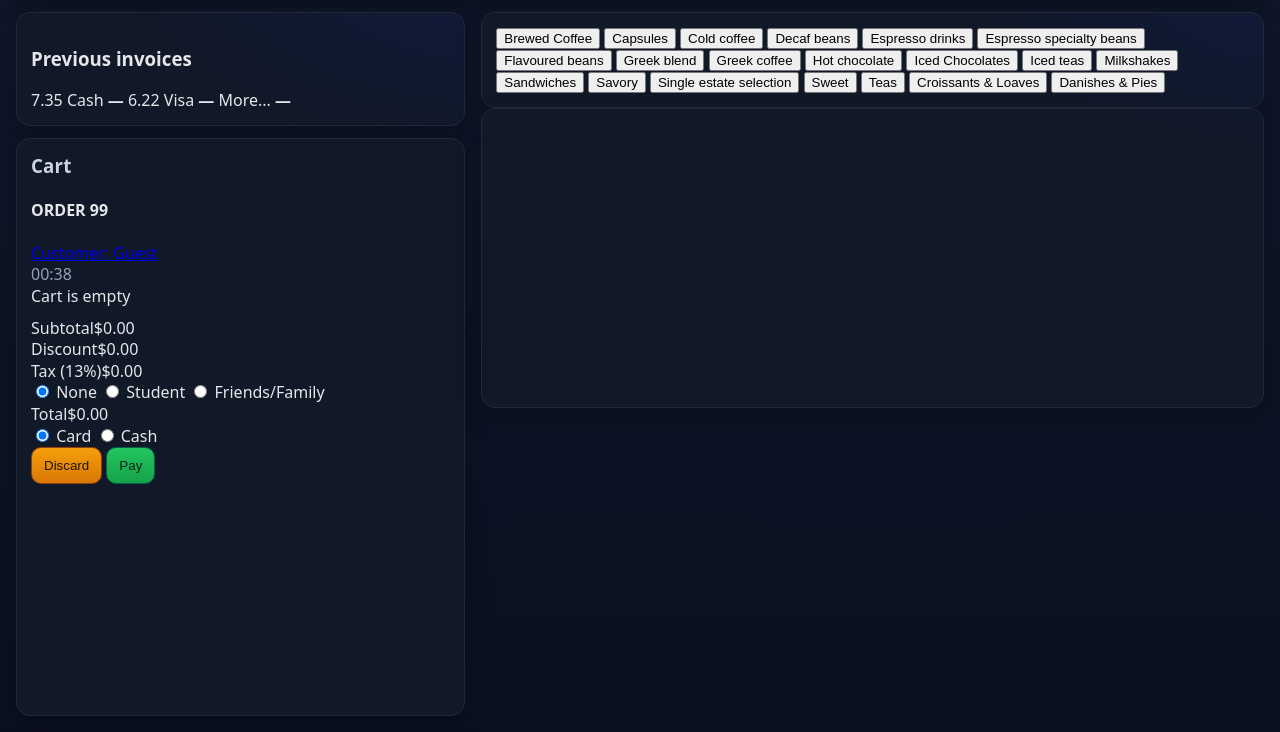
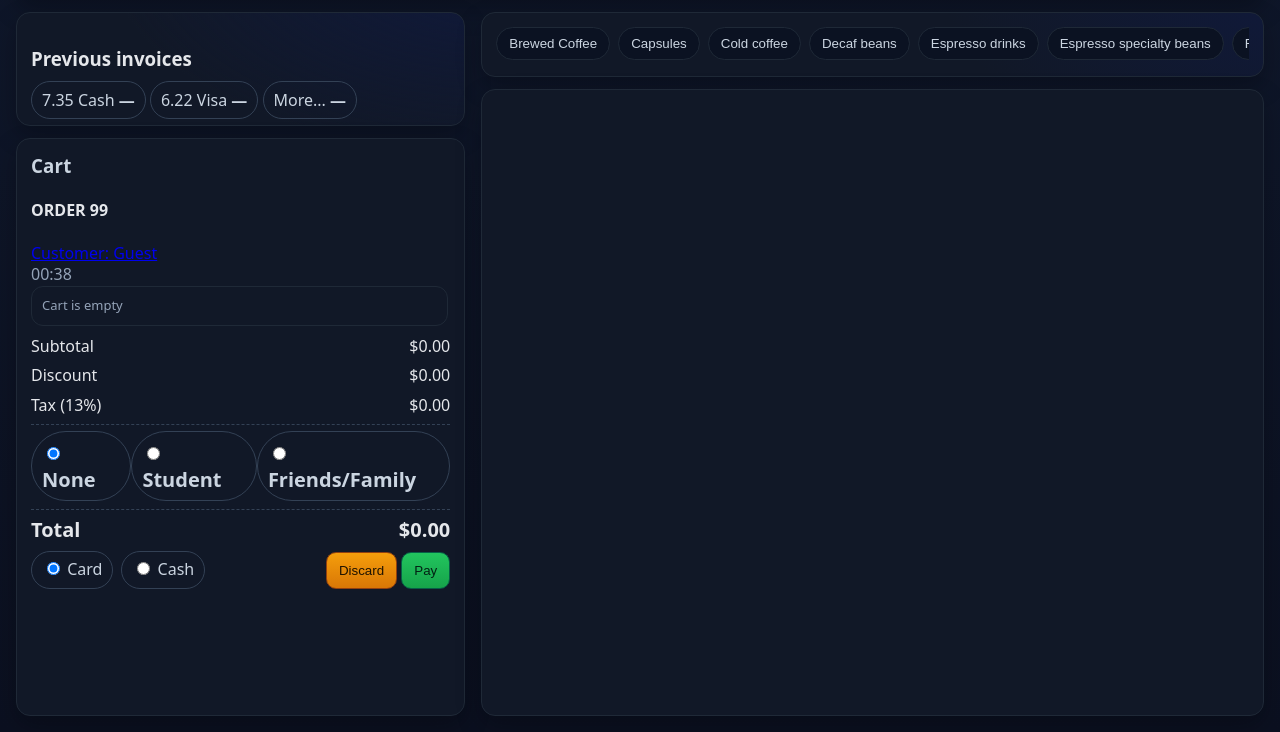
Before and after one commit to markshmidt/coffee-shop-app, a Django app: template coffeeshop/store/templates/home.html in a window 1280 px wide. Shown: the part 68-800 px from the top of the page. Run offline with Django 5.2, Linux system fonts and the light colour scheme; the template is opened without the code that fills it: values that come from a table or form of the project are taken from there, others are empty; a user stored in the database is signed in; data comes from the database, SQL or seed files in the repository.

Commit message:
fixes in styles

```diff
--- a/coffeeshop/store/static/css/styles.css
+++ b/coffeeshop/store/static/css/styles.css
@@ -63,3 +63,76 @@
     .btn.primary{ background:linear-gradient(180deg, #22c55e, #16a34a); border-color:#065f46; color:#032114; }
     .btn.warn{ background:linear-gradient(180deg, #f59e0b, #d97706); border-color:#92400e; color:#1f1300; }
     .btn.ghost{ background:#0b1222; }
+
+    .cart-lines{ display:flex; flex-direction:column; gap:10px; max-height:38vh; overflow:auto; padding-right:2px; }
+    .line{
+      display:grid; grid-template-columns: 1fr auto; gap:8px; align-items:start;
+      padding:10px; border:1px solid #1f2937; border-radius:12px; background:var(--card);
+    }
+    .line h4{ margin:0; font-size:15px; font-weight:600; }
+    .muted{ color:var(--muted); font-size:13px; }
+    .qty-controls{ display:flex; align-items:center; gap:6px; }
+    .qty-pill{ padding:4px 8px; border:1px solid #334155; border-radius:999px; color:#cbd5e1; font-size:13px; }
+
+    .summary{
+      display:grid; gap:8px; font-variant-numeric:tabular-nums;
+    }
+    .row{ display:flex; justify-content:space-between; }
+    .row.total{ font-size:20px; font-weight:700; padding-top:6px; border-top:1px dashed #334155; }
+    .row.em{ color:#cbd5e1; }
+
+    .actions{ display:flex; gap:8px; flex-wrap:wrap; }
+    .actions .btn{ flex:1 0 auto; }
+
+    .paybar{
+      display:flex; gap:10px; align-items:center; justify-content:space-between; margin-top:8px;
+    }
+    .paybar .pay-group{ display:flex; gap:8px; }
+    .pill{ padding:7px 10px; border-radius:999px; border:1px solid #334155; color:#cbd5e1; }
+
+    /* Right: Menu */
+    .menu{
+      display:flex; flex-direction:column; gap:12px; min-width:360px; min-height:0;
+    }
+    .categories{ display:flex; gap:8px; overflow:auto; padding-bottom:2px; }
+    .cat-btn{
+      padding:8px 12px; border-radius:999px; border:1px solid #1f2937; background:#0b1222; color:#cbd5e1;
+      white-space:nowrap;
+    }
+    .cat-btn.active{ background:#12223f; border-color:#355081; color:#dbeafe; }
+
+    .grid{
+      --cols:4;
+      display:grid; gap:10px; grid-template-columns: repeat(var(--cols), minmax(0,1fr));
+      overflow:auto; padding-right:2px;
+    }
+    @media (max-width: 1100px){ .grid{ --cols:3; } .main{ grid-template-columns: 40% 1fr; } }
+    @media (max-width: 900px){ .grid{ --cols:2; } .main{ grid-template-columns: 1fr; } }
+
+    .item{
+      display:flex; flex-direction:column; justify-content:space-between; gap:8px;
+      padding:12px; border:1px solid #1f2937; border-radius:14px; background:radial-gradient(800px 400px at -10% -50%, #101938 10%, transparent 40%), var(--panel);
+      min-height:100px;
+    }
+    .item h5{ margin:0; font-size:15px; font-weight:600; color:#e2e8f0; }
+    .item .price{ color:#93c5fd; font-weight:600; }
+    .item .add{ align-self:flex-end; }
+
+    /* Modal */
+    .modal-backdrop{
+      position:fixed; inset:0; background:rgba(2,6,23,.6); display:none; align-items:center; justify-content:center; z-index:50;
+    }
+    .modal{ width:min(720px, 92vw); background:var(--panel); border:1px solid #1f2937; border-radius:16px; padding:16px;
+      box-shadow: 0 25px 60px rgba(0,0,0,.45);
+    }
+    .modal-header{ display:flex; justify-content:space-between; align-items:center; margin-bottom:10px; }
+    .x{ background:transparent; border:0; color:#93a2b8; font-size:20px; }
+
+    .variant-row, .mods{ display:flex; flex-wrap:wrap; gap:8px; margin:8px 0 4px; }
+    .chip-btn{
+      padding:8px 12px; border-radius:999px; border:1px solid #334155; background:#0b1222; color:#cbd5e1;
+    }
+    .chip-btn.active{ background:#12322a; border-color:#1b7a52; color:#86efac; }
+    .group{ margin:10px 0; padding:10px; border:1px dashed #334155; border-radius:12px; }
+    .group h6{ margin:0 0 8px; font-size:13px; color:#cbd5e1; }
+    .modal-footer{ display:flex; justify-content:space-between; align-items:center; margin-top:12px; }
```
Also changed, not shown: coffeeshop/store/static/css/login.css (+45 -93 lines).
